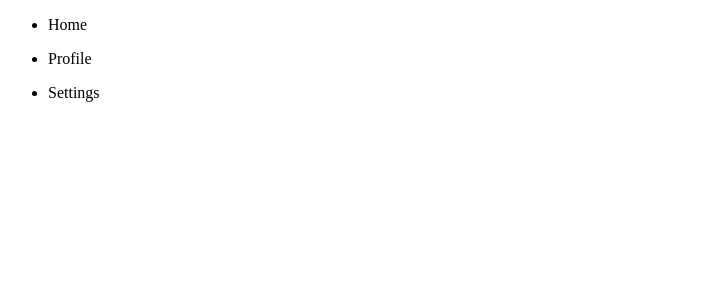
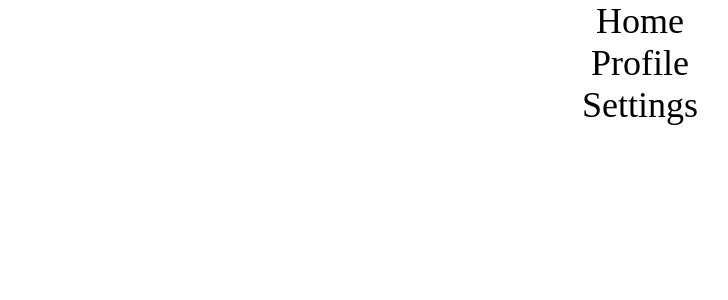
Before and after one commit to CaimeoAI/practice_treeview, a React (Vite) app: page / in a window 1280 px wide. Shown: the top 300 px of the page, without its empty margins (0-728 px from the left). Built offline with nearby package versions, Linux system fonts and the light colour scheme.

Commit message:
added basic css reset and styling for better visualization

```diff
--- a/src/App.css
+++ b/src/App.css
@@ -0,0 +1,13 @@
+* {
+    margin: 0;
+    padding: 0;
+    box-sizing: border-box;
+    list-style-type: none;
+    text-decoration: none;
+    font-size: 1.5rem;
+}
+
+p {
+    width: fit-content;
+    margin: auto;
+}
--- a/src/App.jsx
+++ b/src/App.jsx
@@ -1,5 +1,6 @@
 import Treeview from "./components/treeview"
 import menus from "./constants/data"
+import "./App.css"
 
 function App() {
 
```
